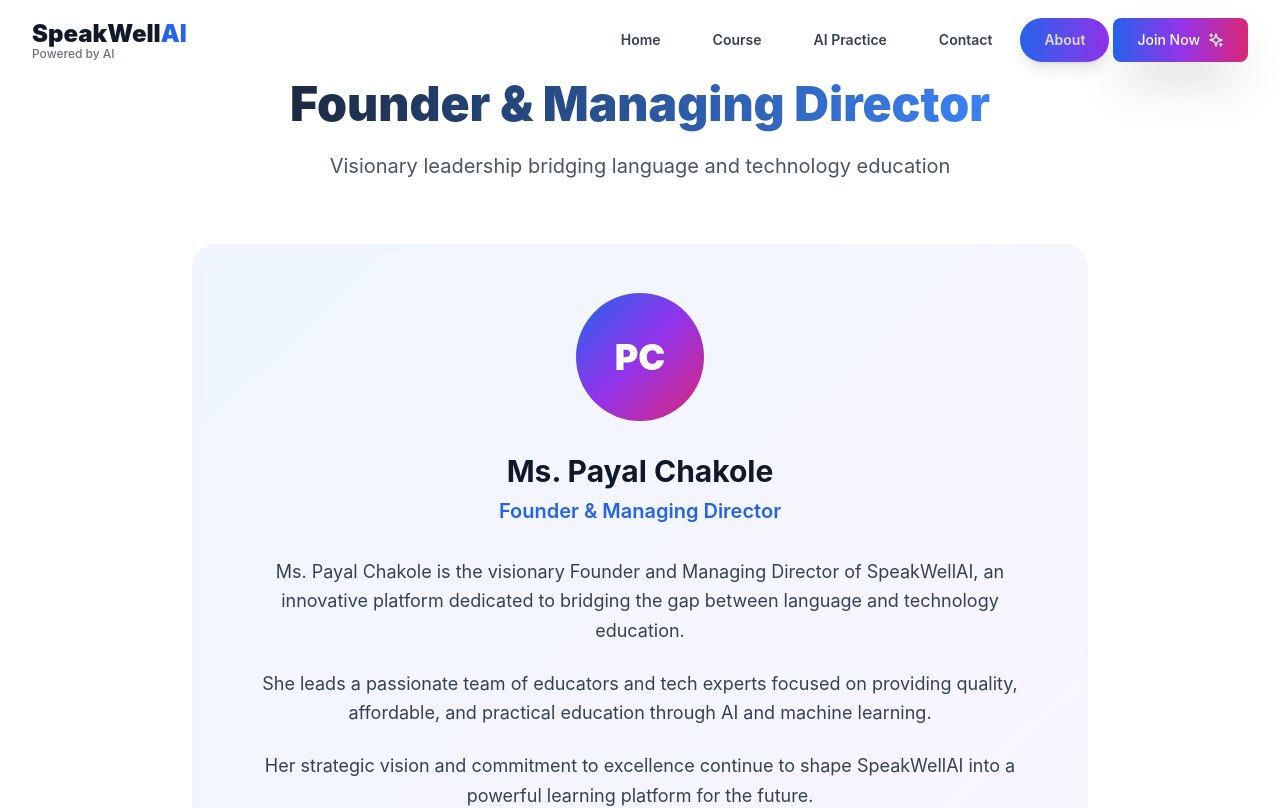
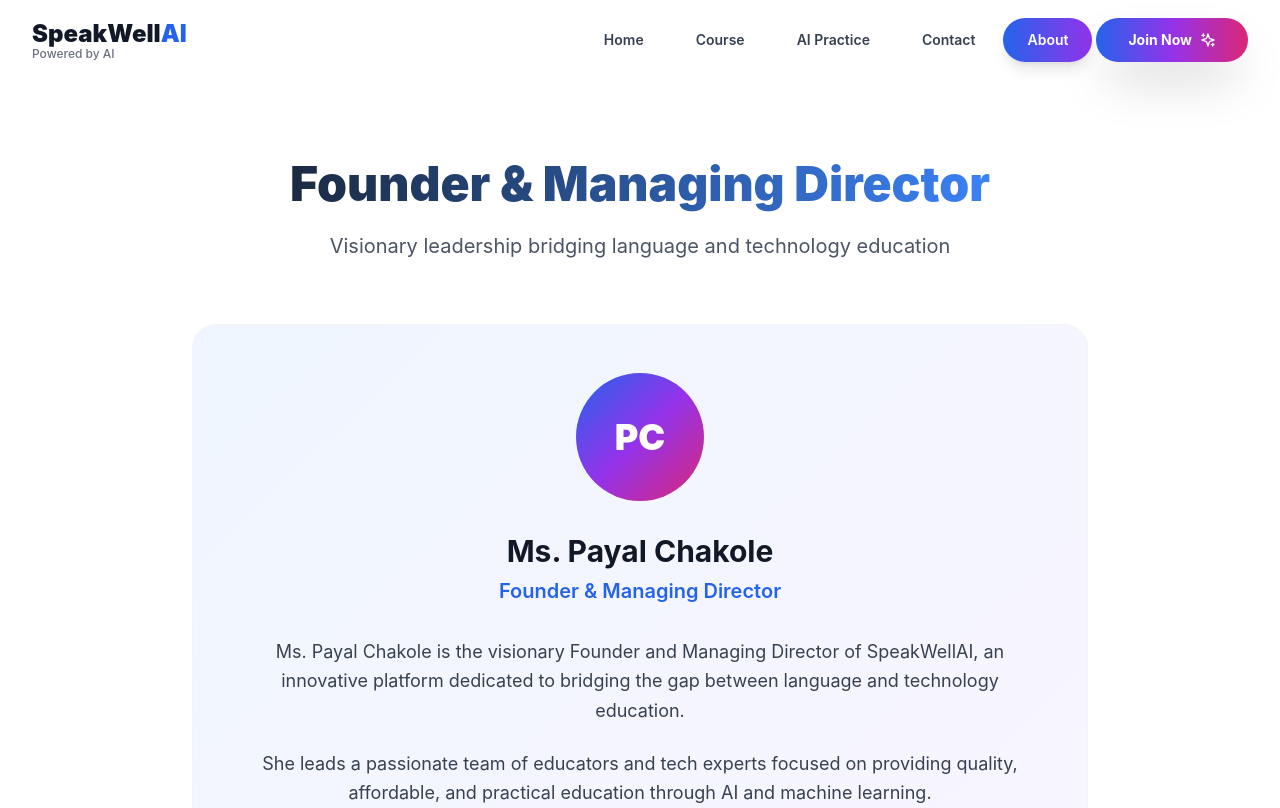
Before and after one commit to nikemod1/SpeakWellai, a React (Vite) app: page /about in a window 1280 px wide. Shown: the top 808 px of the page. Built offline with nearby package versions, Linux system fonts and the light colour scheme.

Commit message:
Update nav bar dissNavigation.tsx

```diff
--- a/src/components/Navigation.tsx
+++ b/src/components/Navigation.tsx
@@ -1,19 +1,10 @@
-import React, { useState, useEffect } from 'react';
+import React, { useState } from 'react';
 import { Link, useLocation } from 'react-router-dom';
 import { Menu, X, Sparkles } from 'lucide-react';
 
 const Navigation: React.FC = () => {
   const [isMenuOpen, setIsMenuOpen] = useState(false);
-  const [isScrolled, setIsScrolled] = useState(false);
   const location = useLocation();
-
-  useEffect(() => {
-    const handleScroll = () => {
-      setIsScrolled(window.scrollY > 20);
-    };
-    window.addEventListener('scroll', handleScroll);
-    return () => window.removeEventListener('scroll', handleScroll);
-  }, []);
 
   const isActive = (path: string) => location.pathname === path;
 
@@ -26,12 +17,9 @@
   ];
 
   return (
-    <nav className={`fixed top-0 w-full z-50 transition-all duration-500 ${
-      isScrolled ? 'shadow-2xl border-b border-gray-100 bg-transparent' : 'bg-transparent'
-    }`}>
+    <nav className="relative w-full z-50 bg-white">
       <div className="max-w-7xl mx-auto px-4 sm:px-6 lg:px-8">
         <div className="flex justify-between items-center h-20">
-          {/* Title only (no logo) */}
           <Link to="/" className="flex flex-col leading-tight">
             <span className="text-2xl font-black text-gray-900">
               SpeakWell<span className="text-blue-600">AI</span>
@@ -39,7 +27,7 @@
             <span className="text-xs text-gray-500 font-medium -mt-1">Powered by AI</span>
           </Link>
 
-          {/* Desktop Navigation */}
+          {/* Desktop Menu */}
           <div className="hidden md:flex items-center space-x-1">
             {navItems.map((item) => (
               <Link
@@ -52,17 +40,11 @@
                 }`}
               >
                 {item.label}
-                {isActive(item.path) && (
-                  <div className="absolute inset-0 bg-gradient-to-r from-blue-600 to-purple-600 rounded-full opacity-20 animate-pulse" />
-                )}
-                {!isActive(item.path) && (
-                  <div className="absolute inset-0 bg-gradient-to-r from-blue-600 to-purple-600 rounded-full opacity-0 group-hover:opacity-10 transition-opacity duration-300" />
-                )}
               </Link>
             ))}
             <Link
               to="/join-now"
-              className="ml-4 btn-premium bg-gradient-to-r from-blue-600 via-purple-600 to-pink-600 text-white px-8 py-3 rounded-full font-bold text-sm shadow-2xl hover:shadow-blue-500/25 transform hover:scale-105 transition-all duration-300 animate-gradient"
+              className="ml-4 bg-gradient-to-r from-blue-600 via-purple-600 to-pink-600 text-white px-8 py-3 rounded-full font-bold text-sm shadow-2xl hover:shadow-blue-500/25 transform hover:scale-105 transition-all duration-300"
             >
               <span className="flex items-center gap-2">
                 Join Now
@@ -80,9 +62,9 @@
           </button>
         </div>
 
-        {/* Mobile Navigation */}
+        {/* Mobile Menu */}
         {isMenuOpen && (
-          <div className="md:hidden absolute top-full left-0 right-0 bg-white/95 border-b border-gray-100 shadow-2xl">
+          <div className="md:hidden absolute top-full left-0 right-0 bg-white border-b border-gray-100 shadow-2xl">
             <div className="px-4 py-6 space-y-2">
               {navItems.map((item) => (
                 <Link
@@ -101,7 +83,7 @@
               <Link
                 to="/join-now"
                 onClick={() => setIsMenuOpen(false)}
-                className="block mt-4 btn-premium bg-gradient-to-r from-blue-600 via-purple-600 to-pink-600 text-white px-6 py-4 rounded-2xl font-bold text-center shadow-2xl animate-gradient"
+                className="block mt-4 bg-gradient-to-r from-blue-600 via-purple-600 to-pink-600 text-white px-6 py-4 rounded-2xl font-bold text-center shadow-2xl"
               >
                 Join Now - ₹1000
               </Link>
```
